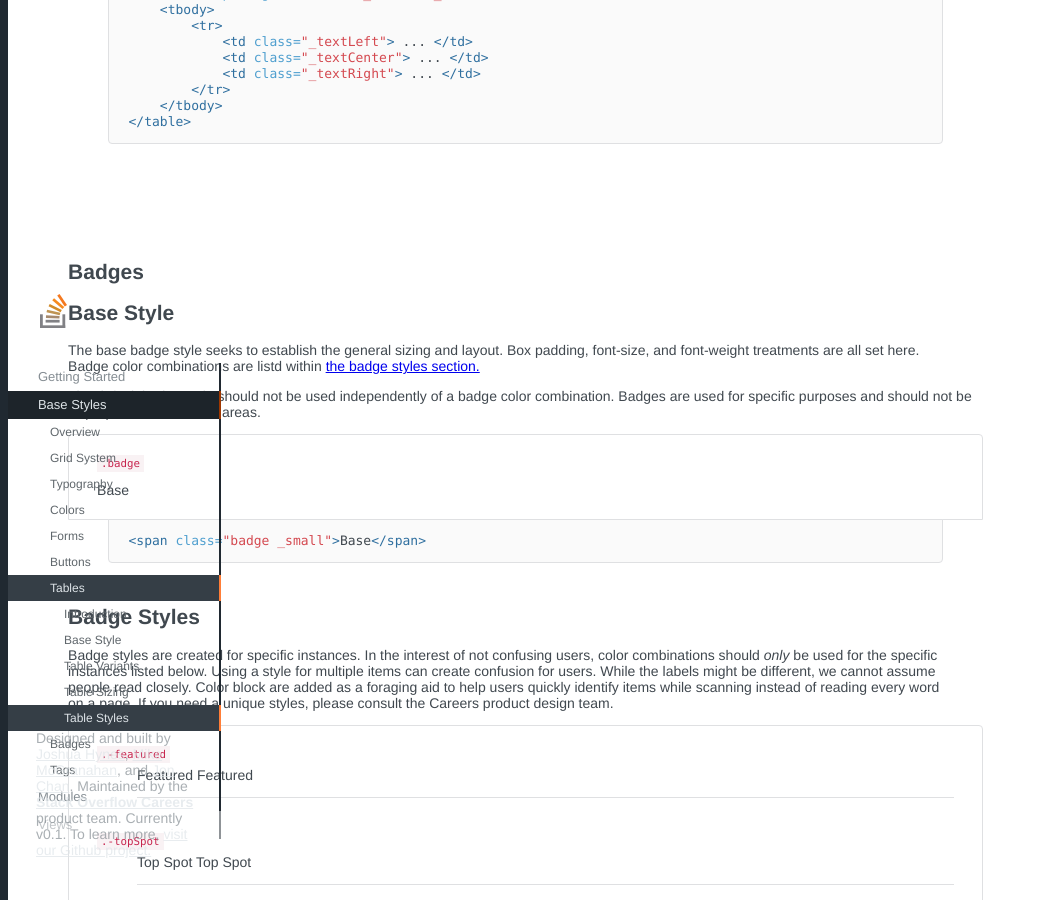
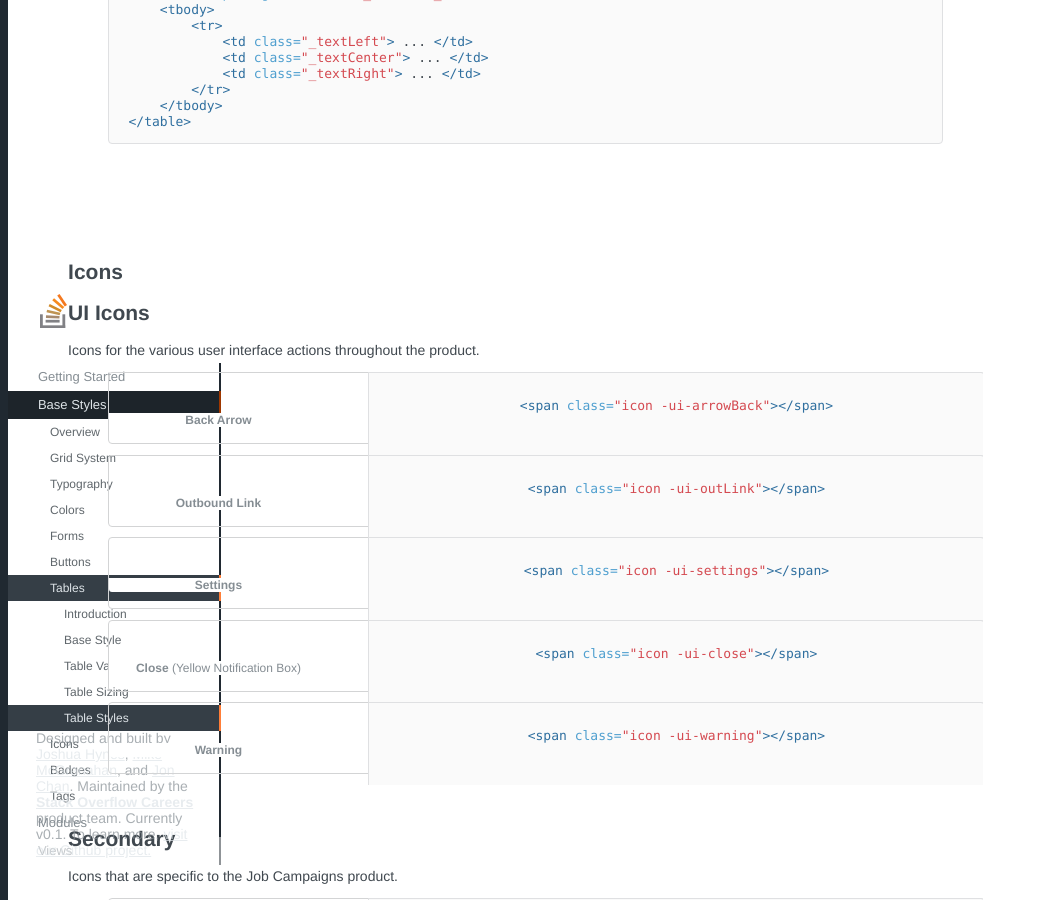
Before and after one commit to AlexxNica/jam, a Jekyll site: the page built from base.html, in a window 1280 px wide and 900 px high, scrolled down 21715 px. Shown: the whole window, without its empty margins (0-1038 px from the left). Built offline with Jekyll 4.4.1, drawn with Linux system fonts in a browser that asks for light colours; nearby versions of some CDN libraries; some of the changed text lies outside the part shown.

Commit message:
Icons: Adding in base icon style and documentation.

```diff
--- /dev/null
+++ b/_includes/base/icons.html
@@ -0,0 +1,80 @@
+<section id="section-icons">
+    <header>
+        <h1 class="_section">Icons</h1>
+    </header>
+    <article id="icons-uiIcons">
+        <h2 class="_subSection">UI Icons</h2>
+        <p class="_large">Icons for the various user interface actions throughout the product.</p>
+        <ul class="exampleCards">
+            <li class="-item -iconGroup">
+                <div class="-example">
+                    <p class="-icon"><span class="icon -ui-arrowBack"></span></p>
+                    <p class="-label"><strong>Back Arrow</strong></p>
+                </div>
+                <div class="codeBlock">
+{% highlight html %}<span class="icon -ui-arrowBack"></span>{% endhighlight %}
+                </div>
+            </li>
+            <li class="-item -iconGroup">
+                <div class="-example">
+                    <p class="-icon"><span class="icon -ui-outLink"></span></p>
+                    <p class="-label"><strong>Outbound Link</strong></p>
+                </div>
+                <div class="codeBlock">
+{% highlight html %}<span class="icon -ui-outLink"></span>{% endhighlight %}
+                </div>
+            </li>
+            <li class="-item -iconGroup">
+                <div class="-example">
+                    <p class="-icon"><span class="icon -ui-settings"></span></p>
+                    <p class="-label"><strong>Settings</strong></p>
+                </div>
+                <div class="codeBlock">
+{% highlight html %}<span class="icon -ui-settings"></span>{% endhighlight %}
+                </div>
+            </li>
+            <li class="-item -iconGroup">
+                <div class="-example">
+                    <p class="-icon"><span class="icon -ui-close"></span></p>
+                    <p class="-label"><strong>Close</strong> (Yellow Notification Box)</p>
+                </div>
+                <div class="codeBlock">
+{% highlight html %}<span class="icon -ui-close"></span>{% endhighlight %}
+                </div>
+            </li>
+            <li class="-item -iconGroup">
+                <div class="-example">
+                    <p class="-icon"><span class="icon -ui-warning"></span></p>
+                    <p class="-label"><strong>Warning</strong></p>
+                </div>
+                <div class="codeBlock">
+{% highlight html %}<span class="icon -ui-warning"></span>{% endhighlight %}
+                </div>
+            </li>
+        </ul>
+    </article>
+    <article id="icons-jobCampaigns">
+        <h2 class="_subSection">Secondary</h2>
+        <p class="_large">Icons that are specific to the Job Campaigns product.</p>
+        <ul class="exampleCards">
+            <li class="-item -iconGroup">
+                <div class="-example">
+                    <p class="-icon"><span class="icon -jobs-remote"></span></p>
+                    <p class="-label"><strong>Work Remotely</strong></p>
+                </div>
+                <div class="codeBlock">
+{% highlight html %}<span class="icon -jobs-remote"></span>{% endhighlight %}
+                </div>
+            </li>
+            <li class="-item -iconGroup">
+                <div class="-example">
+                    <p class="-icon"><span class="icon -jobs-relocate"></span></p>
+                    <p class="-label"><strong>Offers Relocation</strong></p>
+                </div>
+                <div class="codeBlock">
+{% highlight html %}<span class="icon -jobs-relocate"></span>{% endhighlight %}
+                </div>
+            </li>
+        </ul>
+    </article>
+</section>
--- a/_includes/navigation.html
+++ b/_includes/navigation.html
@@ -82,6 +82,14 @@
                     </ul>
                 </li>
                 <li class="-item">
+                    <a href="#section-icons">Icons</a>
+                    <ul class="nav _column _nested">
+                        <!--<li class="-item"><a href="#colors-intro">Introduction</a></li>-->
+                        <li class="-item"><a href="#icons-uiIcons">UI Icons</a></li>
+                        <li class="-item"><a href="#icons-jobCampaigns">Job Campaigns</a></li>
+                    </ul>
+                </li>
+                <li class="-item">
                     <a href="#section-badges">Badges</a>
                     <ul class="nav _column _nested">
                         <li class="-item"><a href="#badges-base">Base Style</a></li>
--- a/base.html
+++ b/base.html
@@ -16,5 +16,6 @@ css: pattern-guide
 {% include base/forms.html %}
 {% include base/buttons.html %}
 {% include base/tables.html %}
+{% include base/icons.html %}
 {% include base/badges.html %}
-{% include base/tags.html %}git
+{% include base/tags.html %}
--- a/css/pattern-guide.less
+++ b/css/pattern-guide.less
@@ -392,6 +392,56 @@ ul.exampleCards {
             border-color: darken(@color-grayDark,10%);
         }
     }
+
+    //  --  Customize icon cards
+    .-item.-iconGroup {
+        &:extend(.clearfix all);
+
+        padding: 0;
+        width: 100%;
+        max-height: 70px;
+        border-color: @borderColor-gray;
+        box-shadow: none;
+
+        > .-example,
+        > .codeBlock {
+            float: left;
+            min-height: 70px;
+        }
+
+        .-example {
+            width: 25%;
+
+            > .-icon {
+                top: 0;
+                margin: 0;
+                padding: 0;
+                height: 40px;
+                width: 25%;
+                background-color: transparent;
+
+                span.icon { margin-top: 20px; }
+            }
+            > .-label {
+                position: relative;
+                margin: 40px 0 0;
+                padding: 0;
+                width: 100%;
+                height: auto;
+            }
+        }
+
+        .codeBlock { width: 75%; }
+
+        .highlight {
+            margin-bottom: 0;
+            margin-right: -1px;
+            min-height: 70px;
+            border-radius: 0 @borderRadius-base @borderRadius-base 0;
+
+            pre { margin-top: 12px; }
+        }
+    }
 }
 
 
--- a/lib/base.less
+++ b/lib/base.less
@@ -27,5 +27,6 @@
 
 //	----------------------------------------------------------------------------
 //	$ Core elemnts
+@import "base/icons";
 @import "base/badges";
 @import "base/tags";
--- /dev/null
+++ b/lib/base/icons.less
@@ -0,0 +1,93 @@
+//
+//  STACK OVERFLOW CAREERS
+//  Base: Icons
+//
+//  http://careers.stackoverflow.com/
+//
+//
+//  TABLE OF CONTENTS
+//
+//  $ VARIABLES
+//  $ BASE STYLE
+//  $ INDIVIDUAL ICONS
+//
+//  ============================================================================
+//  $ VARIABLES
+//  ----------------------------------------------------------------------------
+@icon-urlPath:      "images";
+
+
+//  ============================================================================
+//  $ BASE STYLES
+//  ----------------------------------------------------------------------------
+.icon {
+    background-image: url("@{icon-urlPath}/icons-jobCampaigns.png"); // PNG Fallback
+    background-image: url("@{icon-urlPath}/icons-jobCampaigns.svg"); // SVG
+    background-position: 0 0;
+    background-repeat: no-repeat;
+
+    display: inline-block;
+    content: "";
+    text-indent: -9999px;
+}
+
+
+//  ============================================================================
+//  $ INDIVIDUAL ICONS
+//  ----------------------------------------------------------------------------
+.icon {
+    //  $$  UI Icons
+    &.-ui {
+        //  Back Arrow
+        &-arrowBack {
+            background-position: 0 0;
+            width: 6px;
+            height: 9px;
+        }
+
+        //  Link: Outbound
+        &-outLink {
+            background-position: -50px 0;
+            width: 9px;
+            height: 9px;
+        }
+
+        //  Settings
+        &-settings {
+            background-position: -100px 0;
+            width: 8px;
+            height: 8px;
+        }
+
+        //  Close Icon
+        &-close {
+            background-position: 0 -50px;
+            width: 9px;
+            height: 9px;
+        }
+
+        //  Warning
+        &-warning {
+            background-position: -50px -50px;
+            width: 16px;
+            height: 14px;
+        }
+    }
+
+    //  $$  Job Campaign Icons
+    &.-jobs {
+        //  Remote
+        &-remote {
+            background-position: 0 -100px;
+            width: 24px;
+            height: 17px;
+        }
+
+        //  Relocation
+        &-relocate {
+            background-position: -50px -100px;
+            width: 40px;
+            height: 18px;
+        }
+    }
+}
```
Also changed, not shown: lib/images/icons-jobCampaigns.png (added), lib/images/icons-jobCampaigns.svg (added).
